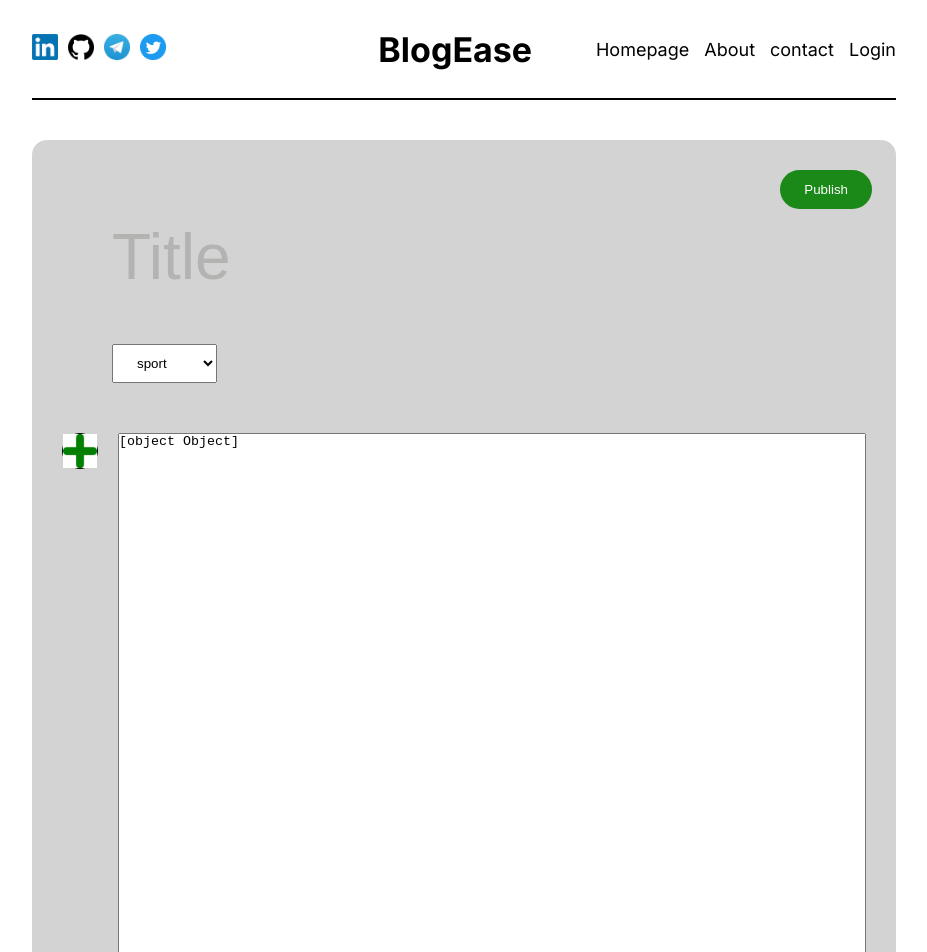
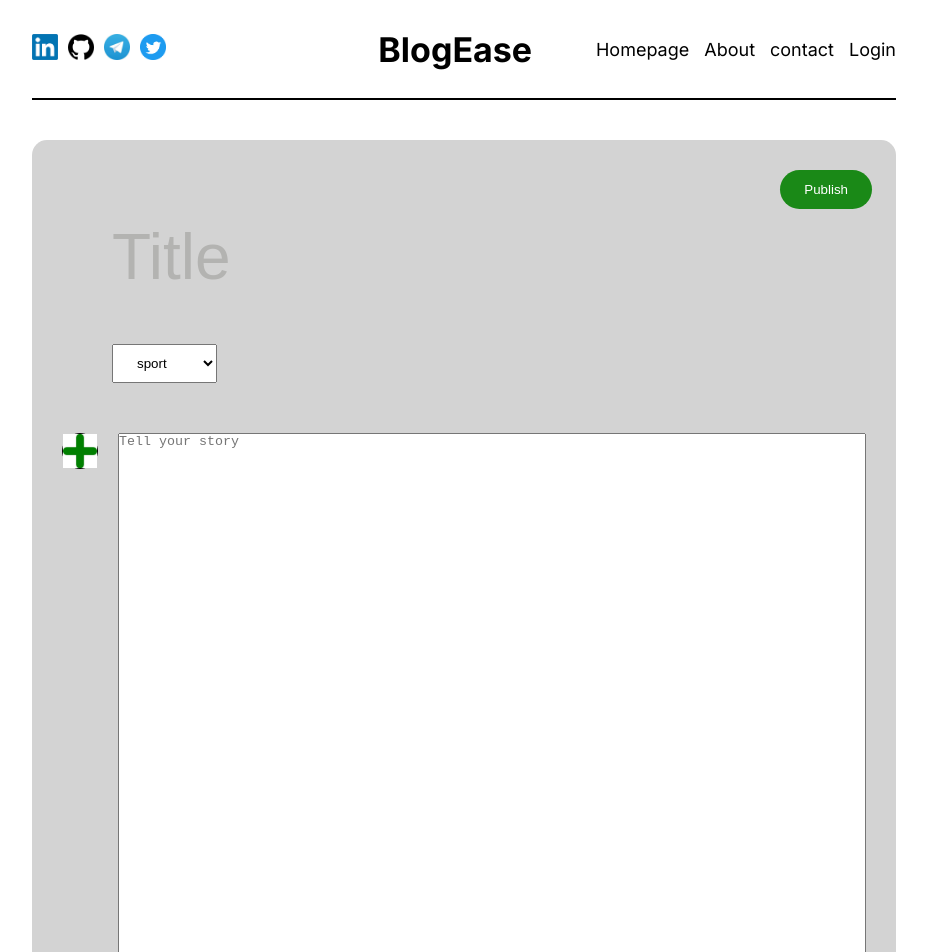
Before and after one commit to Jatinsingh0/BlogEase, a Next.js app: page /write in a window 1280 px wide. Shown: the top 952 px of the page, without its empty margins (176-1103 px from the left). Built offline with nearby package versions, Linux system fonts and the light colour scheme; no server answers.

Commit message:
changes in write

```diff
--- a/app/write/page.js
+++ b/app/write/page.js
@@ -1,5 +1,3 @@
-"use client";
-
 import { useEffect, useState } from "react";
 import styles from "./writePage.module.css";
 import Image from "next/image";
@@ -11,29 +9,17 @@ import {
 } from "firebase/storage";
 import { app } from "../utils/firebase";
 import { useRouter } from "next/navigation";
-// import dynamic from "next/dynamic";
 import { useSession } from "next-auth/react";
-import { EditorContent, useEditor } from '@tiptap/react';
-import StarterKit from '@tiptap/starter-kit';
 
 const WritePage = () => {
   const { status } = useSession();
   const router = useRouter();
   const [open, setOpen] = useState(false);
   const [file, setFile] = useState(null);
-  const [value, setValue] = useState("")
+  const [value, setValue] = useState("");
   const [media, setMedia] = useState("");
   const [title, setTitle] = useState("");
   const [catSlug, setCatSlug] = useState("");
-
-  const editor = useEditor({
-    extensions: [StarterKit],
-    value: {value},
-    onUpdate: ({ editor }) => {
-      setValue(editor.getHTML());
-    },
-
-  });
 
   useEffect(() => {
     const storage = getStorage(app);
@@ -74,10 +60,6 @@ const WritePage = () => {
     return <div className={styles.loading}>Loading...</div>;
   }
 
-  // if (status === "unauthenticated") {
-  //   router.push("/");
-  // }
-
   const slugify = (str) =>
     str
       .toLowerCase()
@@ -91,10 +73,10 @@ const WritePage = () => {
       method: "POST",
       body: JSON.stringify({
         title,
-        desc: editor.getHTML(),
+        desc: value,
         img: media,
         slug: slugify(title),
-        catSlug: catSlug
+        catSlug,
       }),
     });
 
@@ -112,7 +94,10 @@ const WritePage = () => {
         className={styles.input}
         onChange={(e) => setTitle(e.target.value)}
       />
-      <select className={styles.select} onChange={(e) => setCatSlug(e.target.value)}>
+      <select
+        className={styles.select}
+        onChange={(e) => setCatSlug(e.target.value)}
+      >
         <option value="sport">sport</option>
         <option value="fashion">fashion</option>
         <option value="food">food</option>
@@ -134,15 +119,22 @@ const WritePage = () => {
             />
             <button className={styles.addButton}>
               <label htmlFor="image">
-                <Image src="/uploadImage.png" alt="" width={16} height={16} />
+                <Image
+                  src="/uploadImage.png"
+                  alt=""
+                  width={16}
+                  height={16}
+                />
               </label>
             </button>
           </div>
         )}
-        <textarea  onChange={setValue} className={styles.textArea} placeholder="Tell your story">
-        <EditorContent editor={editor} />
-        </textarea>
-
+        <textarea
+          value={value}
+          onChange={(e) => setValue(e.target.value)}
+          className={styles.textArea}
+          placeholder="Tell your story"
+        />
       </div>
       <button className={styles.publish} onClick={handleSubmit}>
         Publish
```
